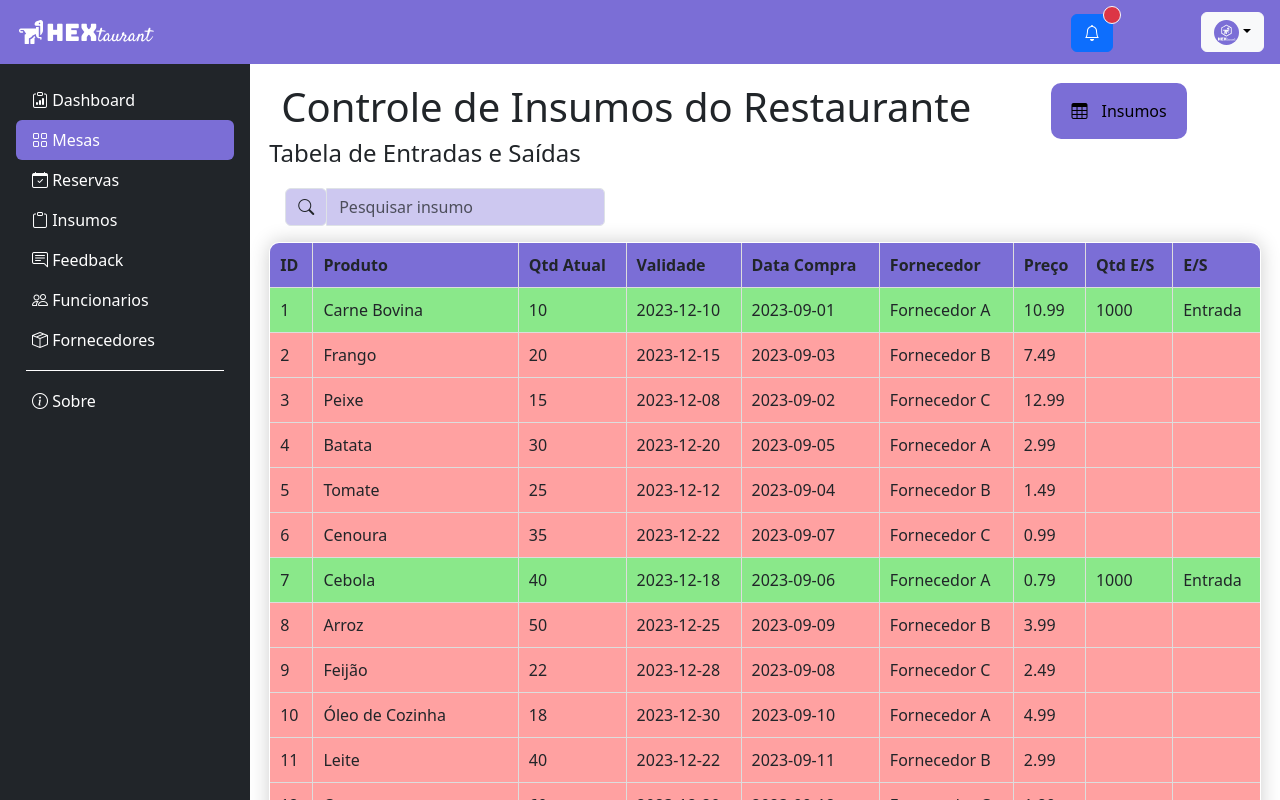
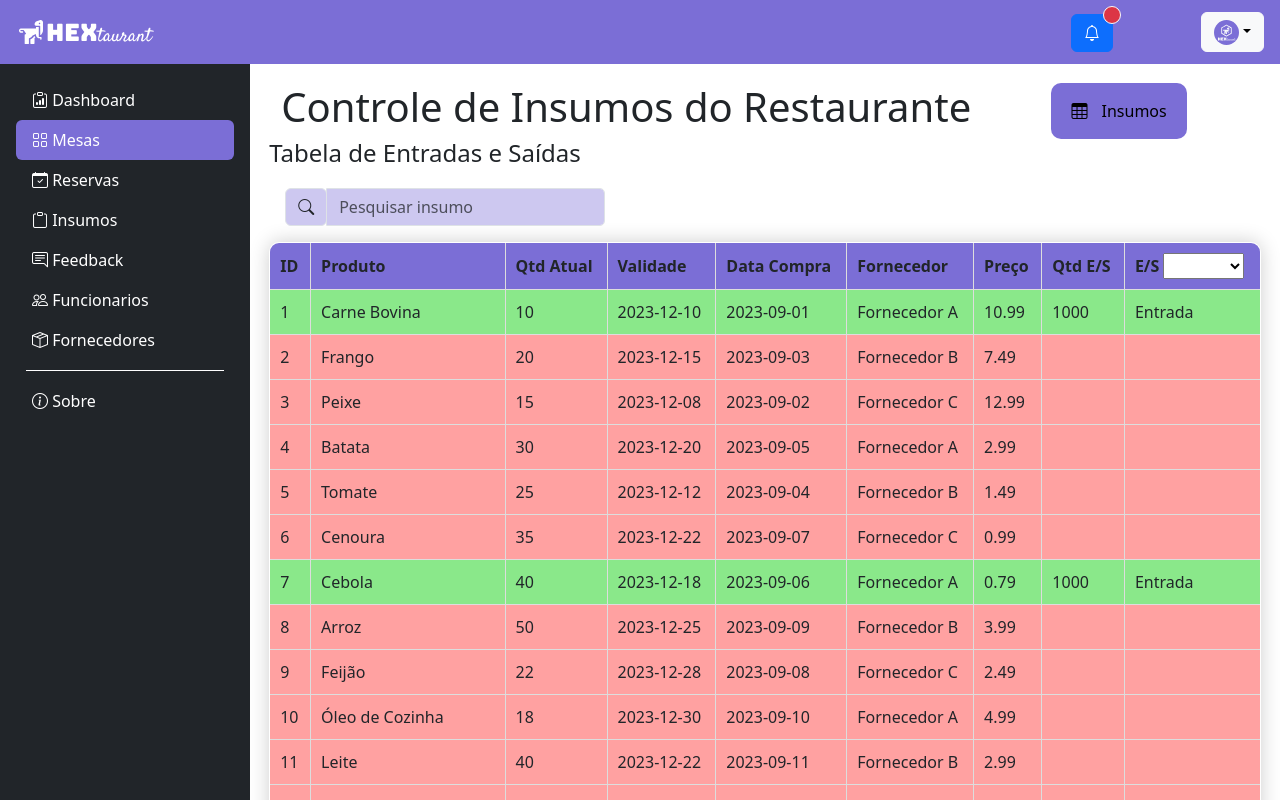
Before and after one commit to GroupHextech/api5-frontend, a Vue app: page /api5-frontend/insumos in a window 1280 px wide. Both pictures are taken after a click on the button "Entradas e Saídas". Shown: the top 800 px of the page. Built offline with nearby package versions, Linux system fonts and the light colour scheme; no server answers.

Commit message:
select para E/S

```diff
--- a/src/components/EntradaSaidas.vue
+++ b/src/components/EntradaSaidas.vue
@@ -18,7 +18,14 @@
           <th>Fornecedor</th>
           <th>Preço</th>
           <th>Qtd E/S</th>
-          <th>E/S</th>
+          <th>E/S
+          <select v-model="filtroStatus">
+          <option value="">Todos</option>
+          <option value="Entrada">Entrada</option>
+          <option value="Saida">Saida</option>
+
+          </select>
+        </th>
         </tr>
       </thead>
       <tbody>
```
